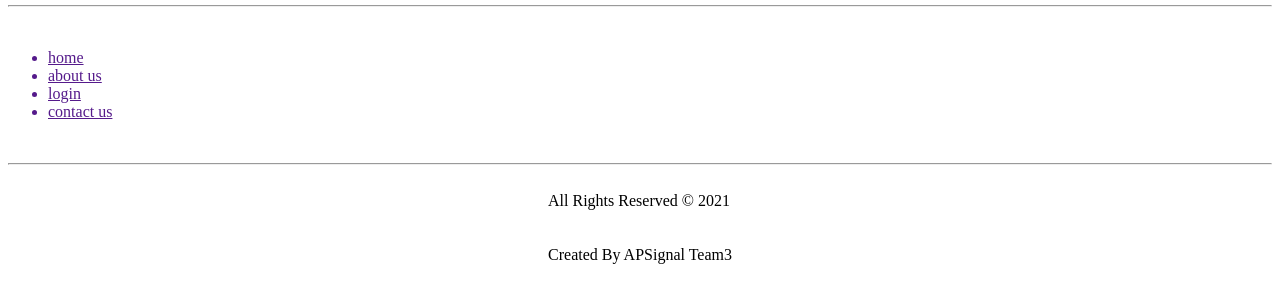
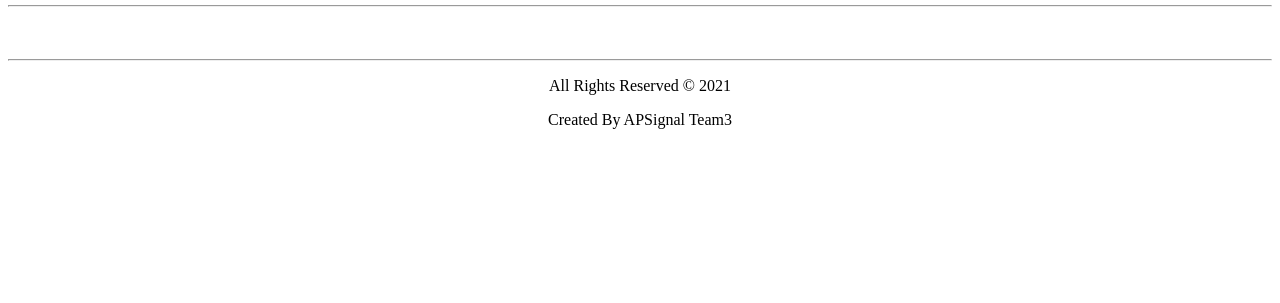
Before and after one commit to Hossein-Haghshenas/homework-aps-1, a plain HTML site: page AboutUs.html in a window 1280 px wide. Shown: the part 81-384 px from the top of the page. Drawn offline with Linux system fonts and the light colour scheme.

Commit message:
Update and fix somethings

```diff
--- a/AboutUs.html
+++ b/AboutUs.html
@@ -11,7 +11,6 @@
   </head>
   <body>
     <!--header  -->
-    <!-- nav1 -->
     <header>
       <table>
         <tr>
@@ -35,15 +34,6 @@
       <hr />
       <br />
     </header>
-    <!-- nav2 -->
-    <nav>
-      <ul>
-        <a href=""><li>home</li></a>
-        <a href=""><li>about us</li></a>
-        <a href=""><li>login</li></a>
-        <a href=""><li>contact us</li></a>
-      </ul>
-    </nav>
     <!-- main -->
 
     <!-- footer -->
@@ -51,14 +41,8 @@
       <br />
       <hr />
       <center>
-        <table>
-          <tr>
-            <td><p>All Rights Reserved © 2021</p></td>
-          </tr>
-          <tr>
-            <td><p>Created By APSignal Team3</p></td>
-          </tr>
-        </table>
+        <p>All Rights Reserved © 2021</p></td>
+        <p>Created By APSignal Team3</p>
       </center>
     </footer>
   </body>
```
